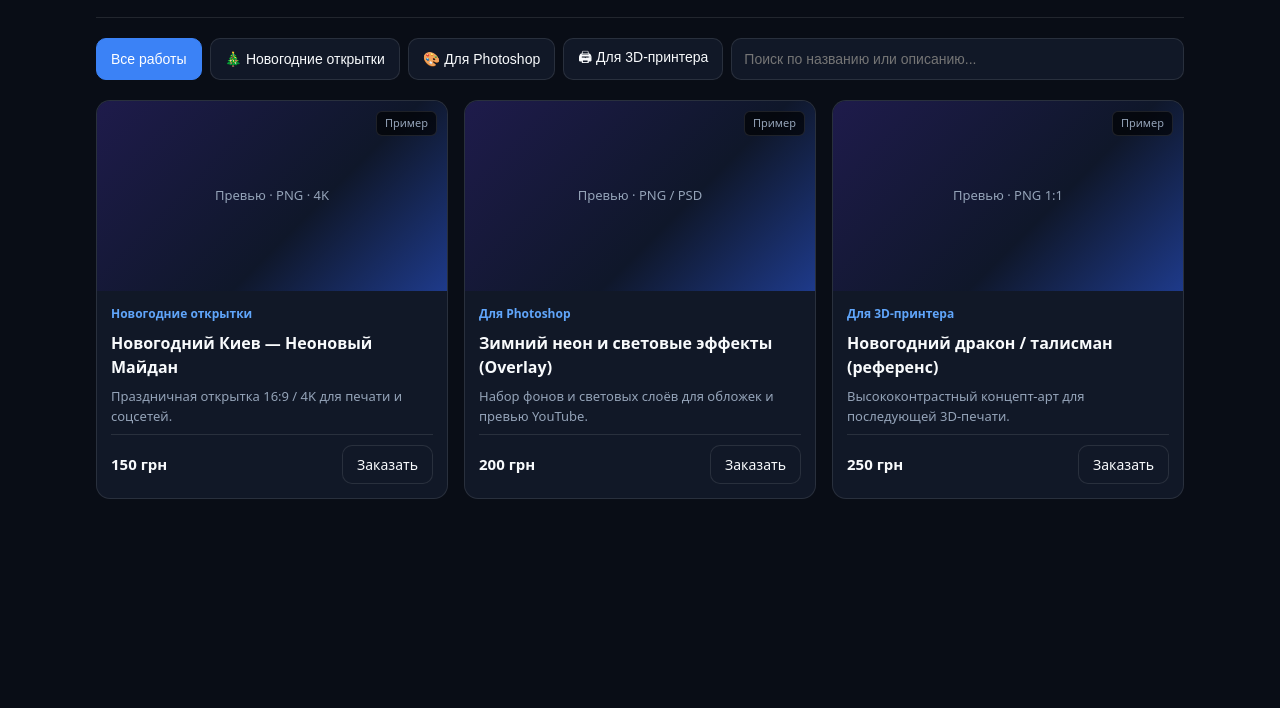
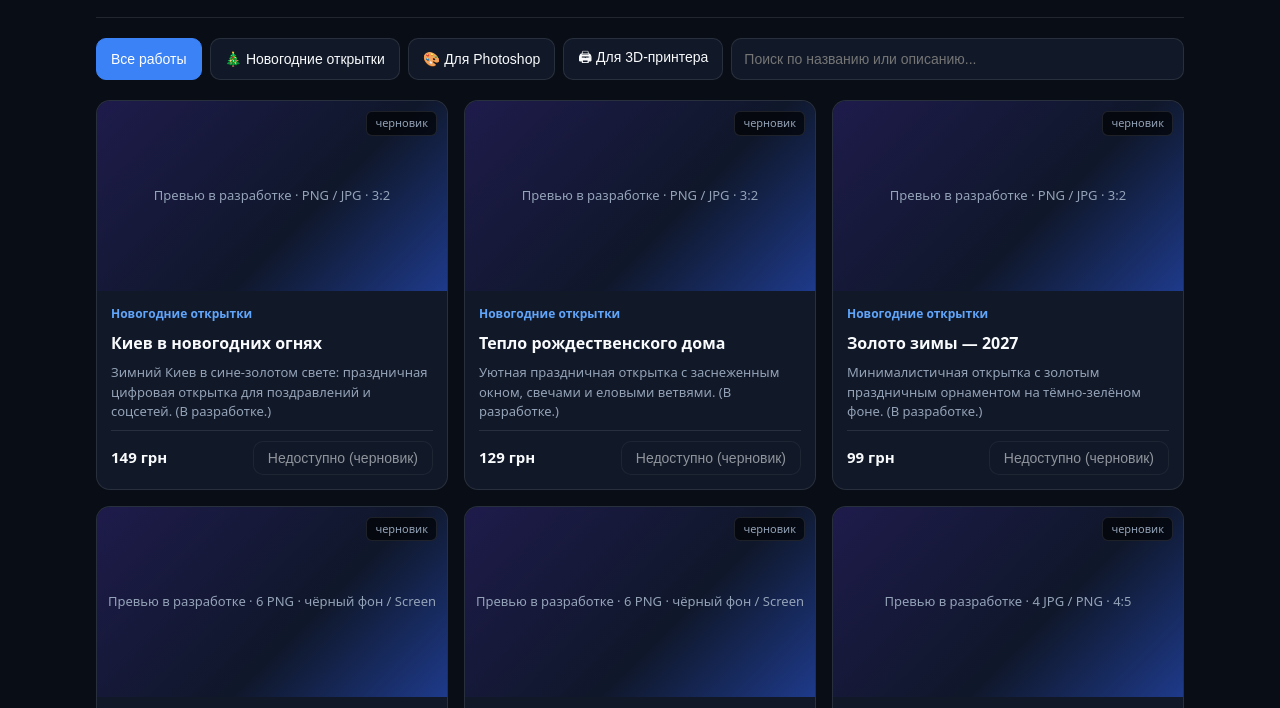
Before and after one commit to gewitter89/ai-creative-showcase, a plain HTML site: page index.html in a window 1280 px wide. Shown: the part 88-796 px from the top of the page. Drawn offline with Linux system fonts and the light colour scheme.

Commit message:
feat(batch-01): integrate 9-item catalog, draft/qa/ready status gates, and 3D reference disclaimer

```diff
--- a/catalog.json
+++ b/catalog.json
@@ -6,34 +6,100 @@
       "id": "ny-kyiv-01",
       "category": "newyear",
       "category_label": "Новогодние открытки",
-      "title": "Новогодний Киев — Неоновый Майдан",
-      "description": "Праздничная открытка 16:9 / 4K для печати и соцсетей.",
-      "format": "PNG · 4K",
-      "price_uah": 150,
+      "title": "Киев в новогодних огнях",
+      "description": "Зимний Киев в сине-золотом свете: праздничная цифровая открытка для поздравлений и соцсетей. (В разработке.)",
+      "format": "PNG / JPG · 3:2",
+      "price_uah": 149,
       "image": "",
-      "badge": "Пример"
+      "badge": "В разработке"
+    },
+    {
+      "id": "ny-cozy-02",
+      "category": "newyear",
+      "category_label": "Новогодние открытки",
+      "title": "Тепло рождественского дома",
+      "description": "Уютная праздничная открытка с заснеженным окном, свечами и еловыми ветвями. (В разработке.)",
+      "format": "PNG / JPG · 3:2",
+      "price_uah": 129,
+      "image": "",
+      "badge": "В разработке"
+    },
+    {
+      "id": "ny-minimal-03",
+      "category": "newyear",
+      "category_label": "Новогодние открытки",
+      "title": "Золото зимы — 2027",
+      "description": "Минималистичная открытка с золотым праздничным орнаментом на тёмно-зелёном фоне. (В разработке.)",
+      "format": "PNG / JPG · 3:2",
+      "price_uah": 99,
+      "image": "",
+      "badge": "В разработке"
     },
     {
       "id": "ps-pack-01",
       "category": "photoshop",
       "category_label": "Для Photoshop",
-      "title": "Зимний неон и световые эффекты (Overlay)",
-      "description": "Набор фонов и световых слоёв для обложек и превью YouTube.",
-      "format": "PNG / PSD",
-      "price_uah": 200,
+      "title": "Зимний неон — набор световых эффектов",
+      "description": "Планируемый комплект из 6 отдельных световых наложений для обложек и праздничных композиций. (В разработке.)",
+      "format": "6 PNG · чёрный фон / Screen",
+      "price_uah": 199,
       "image": "",
-      "badge": "Пример"
+      "badge": "В разработке"
+    },
+    {
+      "id": "ps-snow-02",
+      "category": "photoshop",
+      "category_label": "Для Photoshop",
+      "title": "Снег в движении — 6 оверлеев",
+      "description": "Планируемый набор снежных частиц для зимних фотографий, баннеров и обложек. (В разработке.)",
+      "format": "6 PNG · чёрный фон / Screen",
+      "price_uah": 169,
+      "image": "",
+      "badge": "В разработке"
+    },
+    {
+      "id": "ps-bg-03",
+      "category": "photoshop",
+      "category_label": "Для Photoshop",
+      "title": "Зимняя студия — 4 премиальных фона",
+      "description": "Четыре планируемых декоративных фона для предметного дизайна, обложек и рекламных макетов. (В разработке.)",
+      "format": "4 JPG / PNG · 4:5",
+      "price_uah": 199,
+      "image": "",
+      "badge": "В разработке"
     },
     {
       "id": "3d-ref-01",
       "category": "3d",
       "category_label": "Для 3D-принтера",
-      "title": "Новогодний дракон / талисман (референс)",
-      "description": "Высококонтрастный концепт-арт для последующей 3D-печати.",
-      "format": "PNG 1:1",
-      "price_uah": 250,
+      "title": "Дракончик-хранитель — концепт фигурки",
+      "description": "Набор референсов милого дракончика для последующего моделирования. Не готовый STL. (В разработке.)",
+      "format": "3 PNG · референсы",
+      "price_uah": 149,
       "image": "",
-      "badge": "Пример"
+      "badge": "В разработке"
+    },
+    {
+      "id": "3d-tree-02",
+      "category": "3d",
+      "category_label": "Для 3D-принтера",
+      "title": "Ёлка Nordic — концепт декора",
+      "description": "Референсы компактной настольной ёлки с округлыми ярусами и устойчивым основанием. (В разработке.)",
+      "format": "3 PNG · референсы",
+      "price_uah": 129,
+      "image": "",
+      "badge": "В разработке"
+    },
+    {
+      "id": "3d-owl-03",
+      "category": "3d",
+      "category_label": "Для 3D-принтера",
+      "title": "Зимняя сова — концепт фигурки",
+      "description": "Референсы округлой декоративной совы в шарфе для создания собственной 3D-модели. (В разработке.)",
+      "format": "3 PNG · референсы",
+      "price_uah": 149,
+      "image": "",
+      "badge": "В разработке"
     }
   ]
 }
--- a/index.html
+++ b/index.html
@@ -53,20 +53,26 @@ let cat='all';
 function E(s){return String(s??'').replace(/[&<>"']/g,c=>({'&':'&amp;','<':'&lt;','>':'&gt;','"':'&quot;',"'":'&#39;'}[c]))}
 function render(){
  const q=(document.getElementById('q').value||'').trim().toLowerCase();
- const list=catalog.items.filter(x=>(cat==='all'||x.category===cat)&&(!q||(x.title+' '+x.description).toLowerCase().includes(q)));
- document.getElementById('grid').innerHTML=list.map(x=>`
-  <article class="card">
-   <div class="thumb">${x.image?`<img src="${E(x.image)}" alt="${E(x.title)}">`:`<span>Превью · ${E(x.format)}</span>`}<span class="badge">${E(x.badge||x.format)}</span></div>
+ const list=catalog.items.filter(x=>(cat==='all'||x.category===cat)&&(!q||(x.title+' '+x.description+' '+x.id).toLowerCase().includes(q)));
+ document.getElementById('grid').innerHTML=list.map(x=>{
+  const status=x.status||(x.image?'готов к продаже':'черновик');
+  const ready=status==='готов к продаже'&&Boolean(x.image)&&catalog.telegram_contact&&catalog.telegram_contact!=='https://t.me/';
+  const catNote=x.category==='3d'?' · Графический референс (не STL)':'';
+  const orderHref=ready?(catalog.telegram_contact+(catalog.telegram_contact.includes('?')?'&':'?')+'text='+encodeURIComponent('Заказ товара '+x.id+' ('+x.title+')')):'#';
+  return `
+  <article class="card" data-id="${E(x.id)}">
+   <div class="thumb">${x.image?`<img src="${E(x.image)}" alt="${E(x.title)}">`:`<span>Превью в разработке · ${E(x.format)}</span>`}<span class="badge">${E(status)}</span></div>
    <div class="body">
-    <div class="cat">${E(x.category_label)}</div>
+    <div class="cat">${E(x.category_label)}${E(catNote)}</div>
     <h2 class="title">${E(x.title)}</h2>
     <p class="desc">${E(x.description)}</p>
     <div class="foot">
      <span class="price">${Number(x.price_uah||0)} грн</span>
-     <a class="btn" href="${E(catalog.telegram_contact)}" target="_blank" rel="noopener">Заказать</a>
+     ${ready?`<a class="btn primary" href="${E(orderHref)}" target="_blank" rel="noopener">Заказать (${E(x.id)})</a>`:`<button class="btn" disabled style="opacity:.55;cursor:not-allowed">Недоступно (${E(status)})</button>`}
     </div>
    </div>
-  </article>`).join('')||'<p class="sub">По вашему запросу ничего не найдено.</p>';
+  </article>`;
+ }).join('')||'<p class="sub">По вашему запросу ничего не найдено.</p>';
 }
 document.querySelectorAll('[data-cat]').forEach(b=>b.onclick=()=>{
  document.querySelectorAll('[data-cat]').forEach(x=>x.classList.remove('active'));
```
Also changed, not shown: generation_manifest.json (added, +78 -0 lines), 2 other files.
